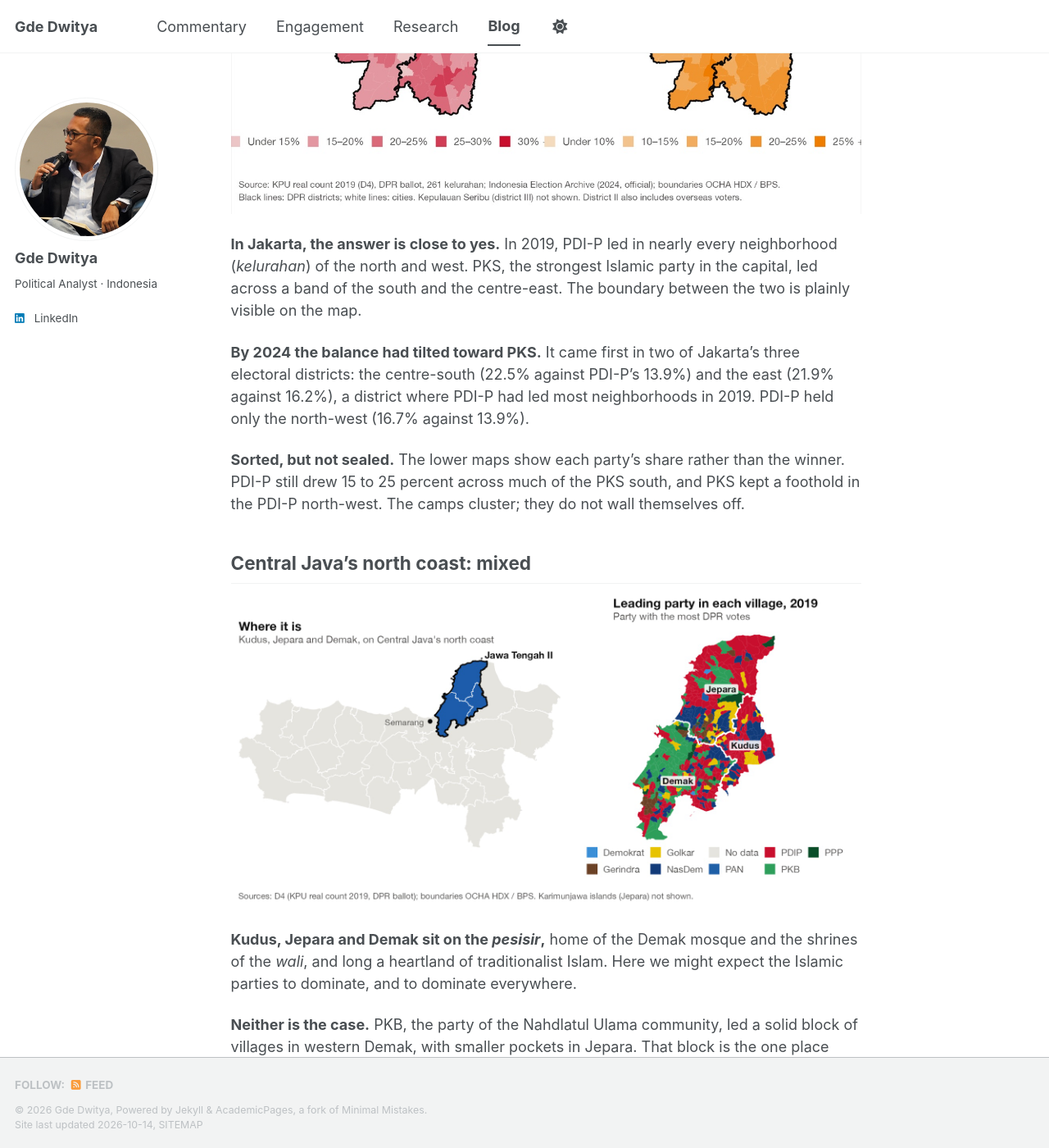
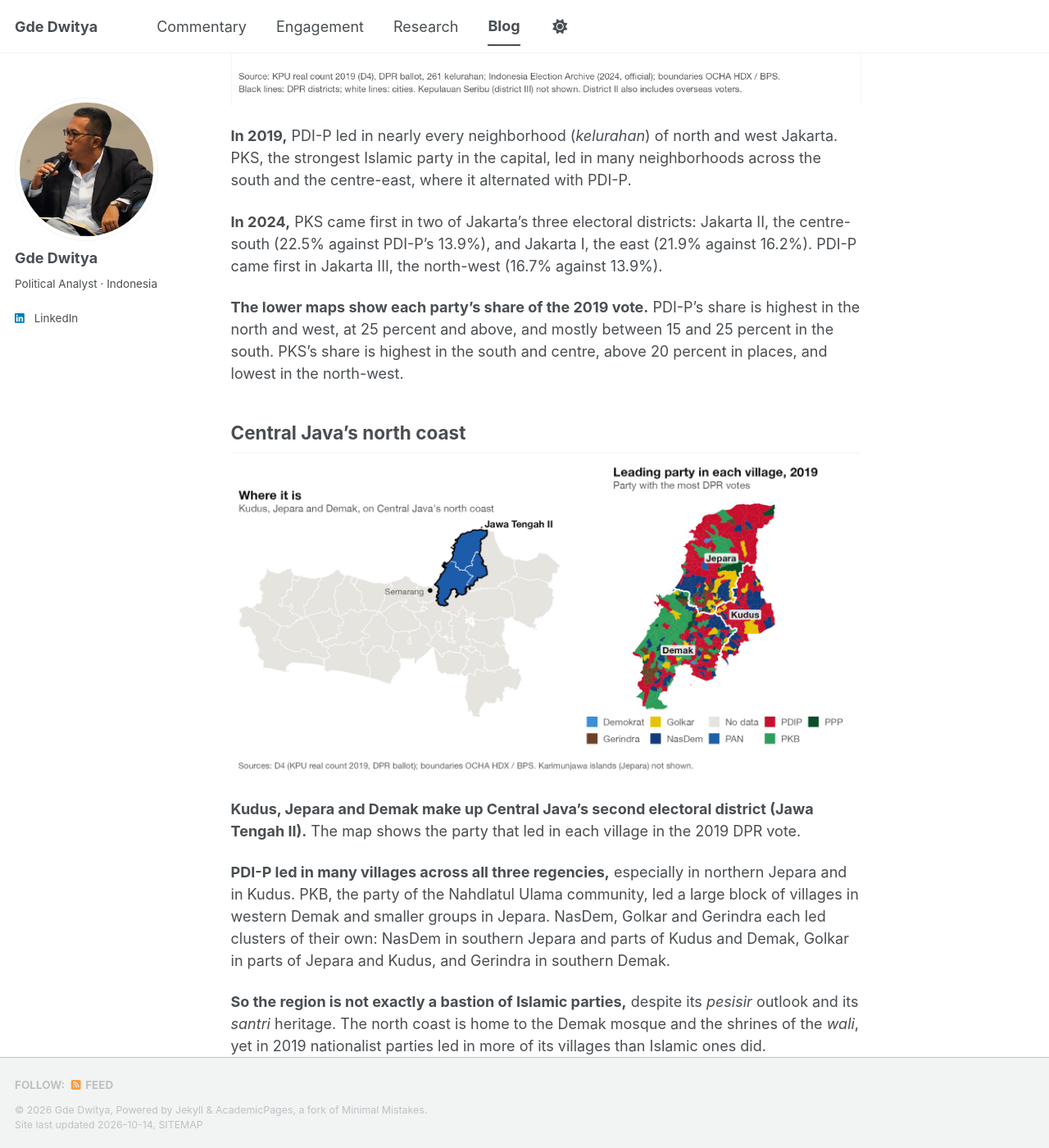
Before and after one commit to gddwty/gddwty.github.io, a Jekyll site: the page built from _posts/2026-10-14-sorted-or-mixed.md, in a window 1280 px wide and 1400 px high, scrolled down 1430 px. Shown: the whole window at 82% size. Built offline with Jekyll 4.4.1, drawn with Linux system fonts in a browser that asks for light colours; a style sheet for code colours, icons or effects is not loaded; some of the changed text lies outside the part shown.

Commit message:
Update on Jakarta parties blog post

```diff
--- a/_posts/2026-10-14-sorted-or-mixed.md
+++ b/_posts/2026-10-14-sorted-or-mixed.md
@@ -1,37 +1,37 @@
 ---
-title: "Sorted or Mixed? Nationalist and Islamic Parties in Jakarta and Central Java"
+title: "Mapping the Parties: Jakarta and Central Java's North Coast"
 permalink: /blog/sorted-or-mixed/
 redirect_from:
   - /blog/old-cleavages-new-maps/
-excerpt: "Do supporters of nationalist and Islamic parties live apart? In Jakarta, largely yes. On Central Java's north coast, much less so."
+excerpt: "Where the nationalist and Islamic parties win, neighborhood by neighborhood in Jakarta and village by village on Central Java's north coast."
 read_time: true
 share: false
 related: false
 comments: false
 ---
 
-I often play around with the datasets at my disposal. This time I was curious about how the parties map out in Jakarta and on Central Java's north coast.
+A good friend of mine ran for the DPR in 2024 in Jakarta's second electoral district (*Dapil* Jakarta II). He didn't make it. That got me wondering where Jakarta's strongest parties draw their votes, and whether the capital is a bastion of nationalist or of Islamic parties. I then looked at Central Java's north coast, to see whether things are any different there.
 
 <p class="post-tags"><span class="tag">#data</span> <span class="tag">#visualization</span></p>
 
 ---
 
-Indonesia's party system has long been read along one axis: nationalist parties, PDI-P foremost among them, on one side, and Islamic parties such as PKS, PKB, PPP and PAN on the other. A question asked less often is geographic. Do the two camps' voters live apart, in separate neighborhoods and villages, or side by side? Maps drawn at the lowest level of the vote give a first look. Two places give two different answers.
-
-## Jakarta: sorted
+## Jakarta
 
 ![Two Jakartas: PDI-P's north-west, PKS's south and east](/images/blog/old-cleavages-new-maps/jakarta-two-jakartas.jpg)
 
-**In Jakarta, the answer is close to yes.** In 2019, PDI-P led in nearly every neighborhood (*kelurahan*) of the north and west. PKS, the strongest Islamic party in the capital, led across a band of the south and the centre-east. The boundary between the two is plainly visible on the map.
+**In 2019,** PDI-P led in nearly every neighborhood (*kelurahan*) of north and west Jakarta. PKS, the strongest Islamic party in the capital, led in many neighborhoods across the south and the centre-east, where it alternated with PDI-P.
 
-**By 2024 the balance had tilted toward PKS.** It came first in two of Jakarta's three electoral districts: the centre-south (22.5% against PDI-P's 13.9%) and the east (21.9% against 16.2%), a district where PDI-P had led most neighborhoods in 2019. PDI-P held only the north-west (16.7% against 13.9%).
+**In 2024,** PKS came first in two of Jakarta's three electoral districts: Jakarta II, the centre-south (22.5% against PDI-P's 13.9%), and Jakarta I, the east (21.9% against 16.2%). PDI-P came first in Jakarta III, the north-west (16.7% against 13.9%).
 
-**Sorted, but not sealed.** The lower maps show each party's share rather than the winner. PDI-P still drew 15 to 25 percent across much of the PKS south, and PKS kept a foothold in the PDI-P north-west. The camps cluster; they do not wall themselves off.
+**The lower maps show each party's share of the 2019 vote.** PDI-P's share is highest in the north and west, at 25 percent and above, and mostly between 15 and 25 percent in the south. PKS's share is highest in the south and centre, above 20 percent in places, and lowest in the north-west.
 
-## Central Java's north coast: mixed
+## Central Java's north coast
 
 ![Leading party in each village of Kudus, Jepara and Demak, 2019](/images/blog/old-cleavages-new-maps/jateng-ii-villages.jpg)
 
-**Kudus, Jepara and Demak sit on the *pesisir*,** home of the Demak mosque and the shrines of the *wali*, and long a heartland of traditionalist Islam. Here we might expect the Islamic parties to dominate, and to dominate everywhere.
+**Kudus, Jepara and Demak make up Central Java's second electoral district (Jawa Tengah II).** The map shows the party that led in each village in the 2019 DPR vote.
 
-**Neither is the case.** PKB, the party of the Nahdlatul Ulama community, led a solid block of villages in western Demak, with smaller pockets in Jepara. That block is the one place where the map looks sorted. Elsewhere, it is a patchwork: villages led by PDI-P sit next to villages led by PKB, NasDem, Golkar and Gerindra, often side by side. If Jakarta is sorted, the north coast is mixed.
+**PDI-P led in many villages across all three regencies,** especially in northern Jepara and in Kudus. PKB, the party of the Nahdlatul Ulama community, led a large block of villages in western Demak and smaller groups in Jepara. NasDem, Golkar and Gerindra each led clusters of their own: NasDem in southern Jepara and parts of Kudus and Demak, Golkar in parts of Jepara and Kudus, and Gerindra in southern Demak.
+
+**So the region is not exactly a bastion of Islamic parties,** despite its *pesisir* outlook and its *santri* heritage. The north coast is home to the Demak mosque and the shrines of the *wali*, yet in 2019 nationalist parties led in more of its villages than Islamic ones did.
```
